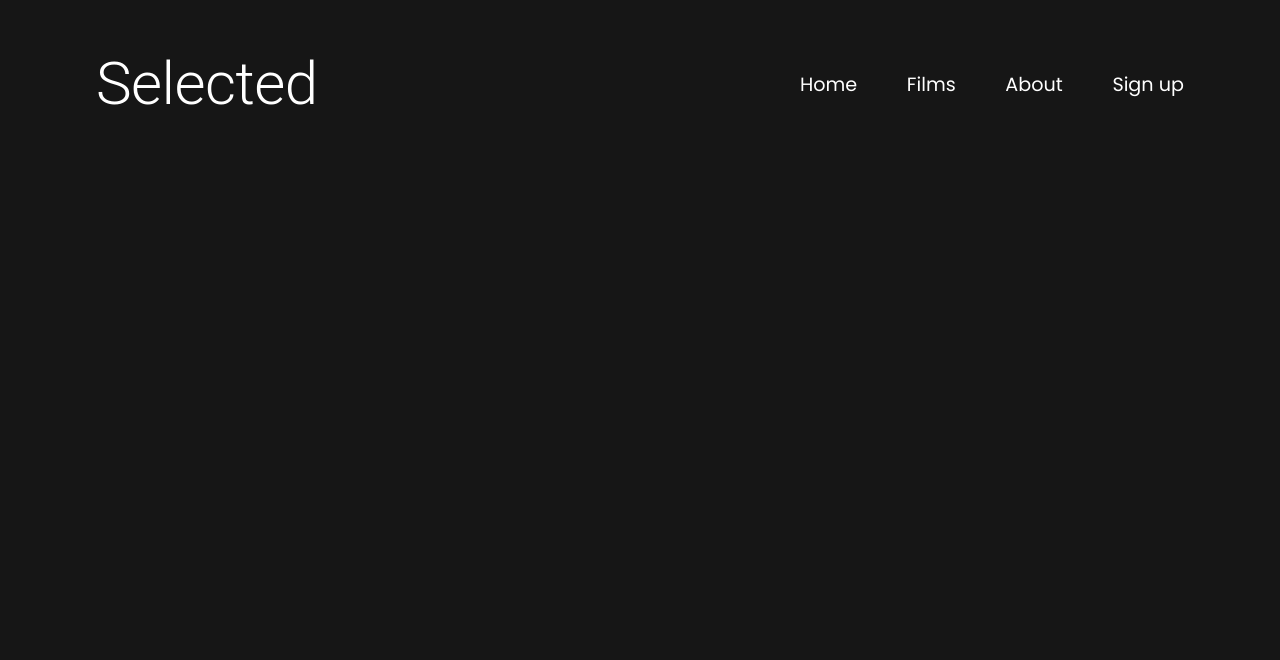
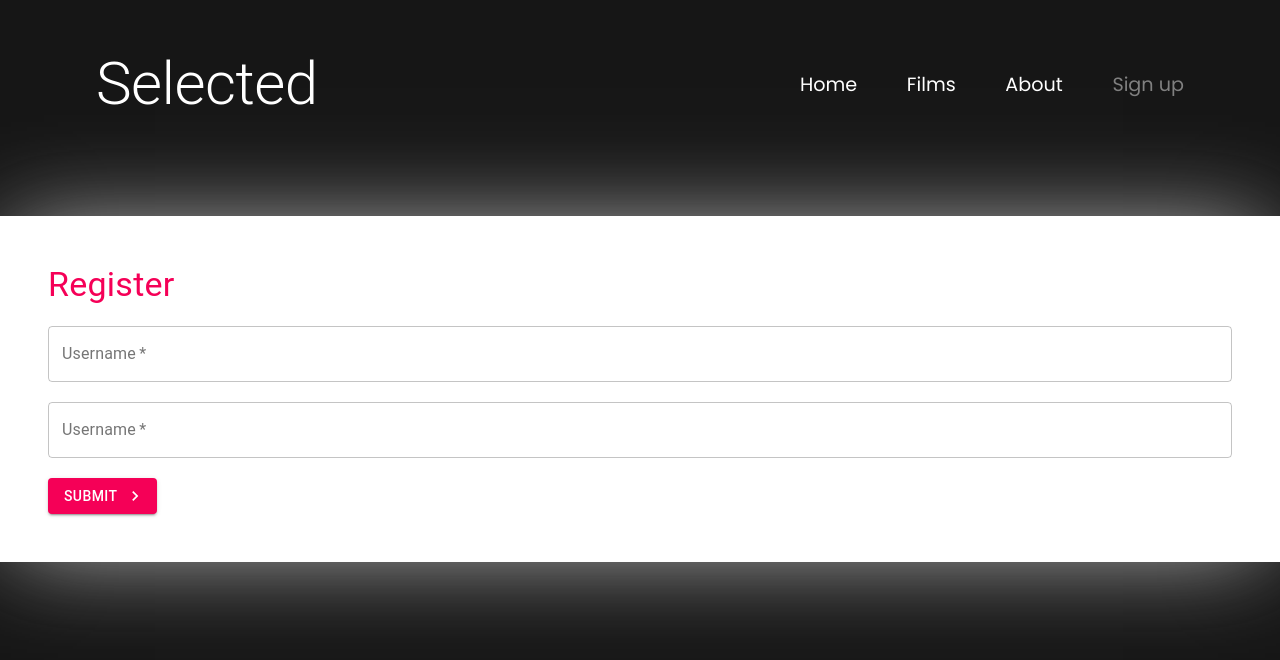
Before and after one commit to milewsa3/selected-cinema, a React (Create React App) app: page /signup in a window 1280 px wide. Shown: the top 660 px of the page. Built offline with nearby package versions, Linux system fonts and the light colour scheme.

Commit message:
Added signup view

```diff
--- a/package.json
+++ b/package.json
@@ -4,6 +4,7 @@
   "private": true,
   "dependencies": {
     "@material-ui/core": "^4.11.3",
+    "@material-ui/icons": "^4.11.2",
     "@testing-library/jest-dom": "^5.11.10",
     "@testing-library/react": "^11.2.6",
     "@testing-library/user-event": "^12.8.3",
--- a/src/App.js
+++ b/src/App.js
@@ -2,14 +2,14 @@ import { BrowserRouter as Router, Switch, Route } from 'react-router-dom'
 import Home from './pages/Home'
 import About from './pages/About'
 import { createMuiTheme, ThemeProvider } from '@material-ui/core'
-import { blue } from '@material-ui/core/colors'
+import { blue, red } from '@material-ui/core/colors'
 import Navbar from './components/Navbar'
+import Signup from './pages/Signup'
+import Films from './pages/Films'
 
 const theme = createMuiTheme({
   palette: {
-    primary: {
-      main: '#fefefe'
-    },
+    primary: red,
     secondary: blue
   }
 })
@@ -24,8 +24,14 @@ function App() {
           <Route exact path="/">
             <Home />
           </Route>
+          <Route path="/films">
+            <Films />
+          </Route>
           <Route path="/about">
             <About />
+          </Route>
+          <Route path="/signup">
+            <Signup />
           </Route>
         </Switch>
       </Router>
--- a/src/components/Navbar.js
+++ b/src/components/Navbar.js
@@ -1,6 +1,7 @@
 import { Typography } from "@material-ui/core";
-import { makeStyles } from '@material-ui/core/styles';
+import { makeStyles, useTheme } from '@material-ui/core/styles';
 import React from "react";
+import { NavLink, useLocation } from "react-router-dom";
 
 const useStyles = makeStyles({
     topNav: {
@@ -13,27 +14,37 @@ const useStyles = makeStyles({
         display: 'flex',
         justifyContent: 'space-between',
         width: '30vw',
-        '& a': {
+        '& *': {
             textDecoration: 'none',
             color: 'white',
             fontSize: '1.2rem',
             transition: 'all 0.2s'
         }
+    },
+    logo: {
+        textDecoration: 'none',
+        color: 'white'
+    },
+    active: {
+        color: 'grey'
     }
 })
 
 export default function Layout() {
-    const classes = useStyles();
+    const classes = useStyles()
+    const location = useLocation()
 
     return(
         <div>
             <nav className={classes.topNav}>
-                <Typography variant="h2" component="h4">Selected</Typography>
+                <Typography variant="h2" component="h4">
+                    <NavLink exact to="/" className={classes.logo}>Selected</NavLink>
+                </Typography>
                 <div className={classes.links}>
-                    <a href="#" class="link">Home</a>
-                    <a href="#" class="link">Films</a>
-                    <a href="#" class="link">About</a>
-                    <a href="#" class="link">Sign up</a>
+                    <NavLink exact to="/" activeClassName={classes.active}>Home</NavLink>
+                    <NavLink to="/films" activeClassName={classes.active}>Films</NavLink>
+                    <NavLink to="/about" activeClassName={classes.active}>About</NavLink>
+                    <NavLink to="/signup" activeClassName={classes.active}>Sign up</NavLink>
                 </div>
             </nav>
         </div>
--- a/src/index.css
+++ b/src/index.css
@@ -10,7 +10,3 @@ body {
   color: #fff;
   background-color: rgb(22, 22, 22);
 }
-
-.link:hover {
-  opacity: 0.8;
-}
--- /dev/null
+++ b/src/pages/Films.js
@@ -0,0 +1,9 @@
+const Films = () => {
+    return (
+        <div>
+            Filmy
+        </div>
+    );
+}
+
+export default Films;
--- /dev/null
+++ b/src/pages/Signup.js
@@ -0,0 +1,80 @@
+import { Button, Container, TextField, Typography } from "@material-ui/core";
+import { useState } from "react";
+import { useHistory } from "react-router";
+import { makeStyles } from '@material-ui/core'
+import { KeyboardArrowRight } from "@material-ui/icons";
+
+const useStyles = makeStyles({
+    field: {
+      marginTop: 20,
+      marginBottom: 20,
+      display: 'block'
+    },
+    container: {
+        backgroundColor: 'white',
+        marginTop: '3rem',
+        padding: '3rem',
+        WebkitBoxShadow: '-2px 1px 95px -13px rgba(196,196,196,1)',
+        MozBoxShadow: '-2px 1px 95px -13px rgba(196,196,196,1)',
+        boxShadow: '-2px 1px 95px -13px rgba(196,196,196,1)'
+    }
+})
+
+const Signup = (props) => {
+    const classes = useStyles()
+    const history = useHistory()
+    const [username, setUsername] = useState('')
+    const [password, setPassword] = useState('')
+    const [usernameError, setUsernameError] = useState(false)
+    const [passwordError, setPasswordError] = useState(false)
+
+    const handleSubmit = (e) => {
+        e.preventDefault()
+        console.log("Subimt")
+    }
+
+    return (
+        <Container size="sm" className={classes.container}>
+            <Typography
+                variant="h4"
+                color="secondary"
+                component="h2"
+                gutterBottom
+            >
+                Register
+            </Typography>
+
+            <form noValidate autoComplete="off" onSubmit={handleSubmit}>
+                <TextField className={classes.field}
+                    onChange={(e) => setUsername(e.target.value)}
+                    label="Username"
+                    variant="outlined"
+                    color="secondary"
+                    fullWidth
+                    required
+                    error={usernameError}
+                />
+                <TextField className={classes.field}
+                    onChange={(e) => setUsername(e.target.value)}
+                    label="Username"
+                    variant="outlined"
+                    color="secondary"
+                    fullWidth
+                    required
+                    error={usernameError}
+                />
+
+                <Button
+                    type="submit"
+                    color="secondary"
+                    variant="contained"
+                    endIcon={<KeyboardArrowRight />}>
+                    Submit
+                </Button>
+
+            </form>
+        </Container>
+    );
+}
+
+export default Signup;
```
Also changed, not shown: 1 other file (tests, documents, lock files or other folders).
